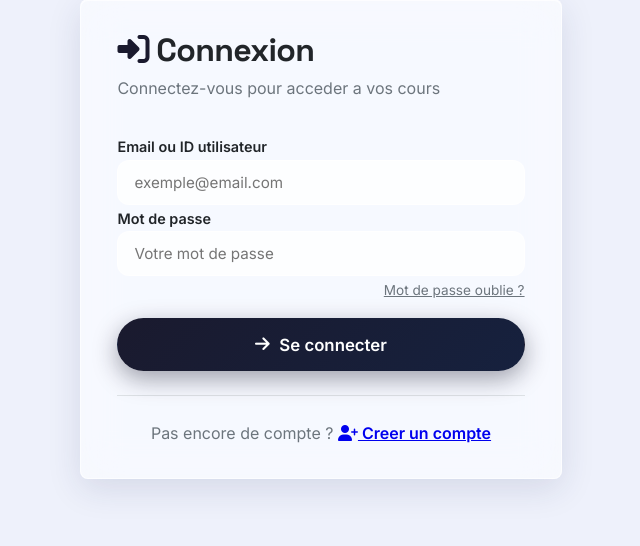
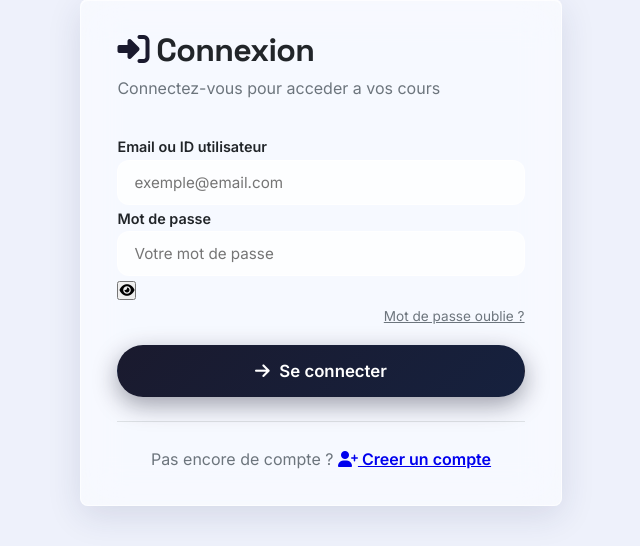
Before and after one commit to marcusblai32-ctrl/educdim, a Django app: page /fr/accounts/connexion/ in a window 1280 px wide. Shown: the part 212-758 px from the top of the page, without its empty margins (319-959 px from the left). Run offline with Django 5.2, Linux system fonts and the light colour scheme; data comes from the database, SQL or seed files in the repository; data that the repository does not hold is empty.

Commit message:
Update login.html

```diff
--- a/templates/accounts/login.html
+++ b/templates/accounts/login.html
@@ -2,6 +2,58 @@
 {% load i18n %}
 
 {% block title %}{% trans "Connexion" %} - {{ theme.site_name }}{% endblock %}
+
+{% block extra_css %}
+<style>
+    .password-field {
+        position: relative;
+        width: 100%;
+    }
+
+    .password-field input[type="password"],
+    .password-field input[type="text"] {
+        width: 100%;
+        padding: 0.7rem 3rem 0.7rem 1rem;
+        border: 1px solid var(--border, #dee2e6);
+        border-radius: var(--radius, 4px);
+        font-size: 1rem;
+        transition: border-color 0.3s;
+        box-sizing: border-box;
+    }
+
+    .password-field input:focus {
+        border-color: var(--primary, #1a1a2e);
+        outline: none;
+        box-shadow: 0 0 0 3px rgba(26, 26, 46, 0.1);
+    }
+
+    .toggle-password {
+        position: absolute;
+        right: 12px;
+        top: 50%;
+        transform: translateY(-50%);
+        background: none;
+        border: none;
+        cursor: pointer;
+        color: var(--text-muted, #6c757d);
+        font-size: 1.1rem;
+        padding: 5px 8px;
+        transition: color 0.3s;
+        z-index: 2;
+        border-radius: 4px;
+    }
+
+    .toggle-password:hover {
+        color: var(--primary, #1a1a2e);
+        background: rgba(26, 26, 46, 0.05);
+    }
+
+    .toggle-password:focus {
+        outline: none;
+        box-shadow: 0 0 0 2px rgba(26, 26, 46, 0.2);
+    }
+</style>
+{% endblock %}
 
 {% block content %}
 <div class="auth-container">
@@ -18,7 +70,12 @@
             </div>
             <div class="form-group">
                 <label for="id_password">{% trans "Mot de passe" %}</label>
-                <input type="password" name="password" id="id_password" class="form-control" placeholder="{% trans 'Votre mot de passe' %}" required>
+                <div class="password-field">
+                    <input type="password" name="password" id="id_password" class="form-control" placeholder="{% trans 'Votre mot de passe' %}" required>
+                    <button type="button" class="toggle-password" id="togglePassword" aria-label="Afficher le mot de passe">
+                        <i class="fas fa-eye"></i>
+                    </button>
+                </div>
             </div>
             <div style="text-align:right; margin-bottom:1rem;">
                 <a href="{% url 'accounts:password_reset' %}" style="font-size:0.85rem; color:var(--text-muted);">
@@ -35,4 +92,22 @@
         </div>
     </div>
 </div>
+
+<script>
+    document.addEventListener('DOMContentLoaded', function() {
+        const togglePassword = document.getElementById('togglePassword');
+        const password = document.getElementById('id_password');
+
+        if (togglePassword && password) {
+            togglePassword.addEventListener('click', function() {
+                const type = password.getAttribute('type') === 'password' ? 'text' : 'password';
+                password.setAttribute('type', type);
+
+                const icon = this.querySelector('i');
+                icon.classList.toggle('fa-eye');
+                icon.classList.toggle('fa-eye-slash');
+            });
+        }
+    });
+</script>
 {% endblock %}
```
